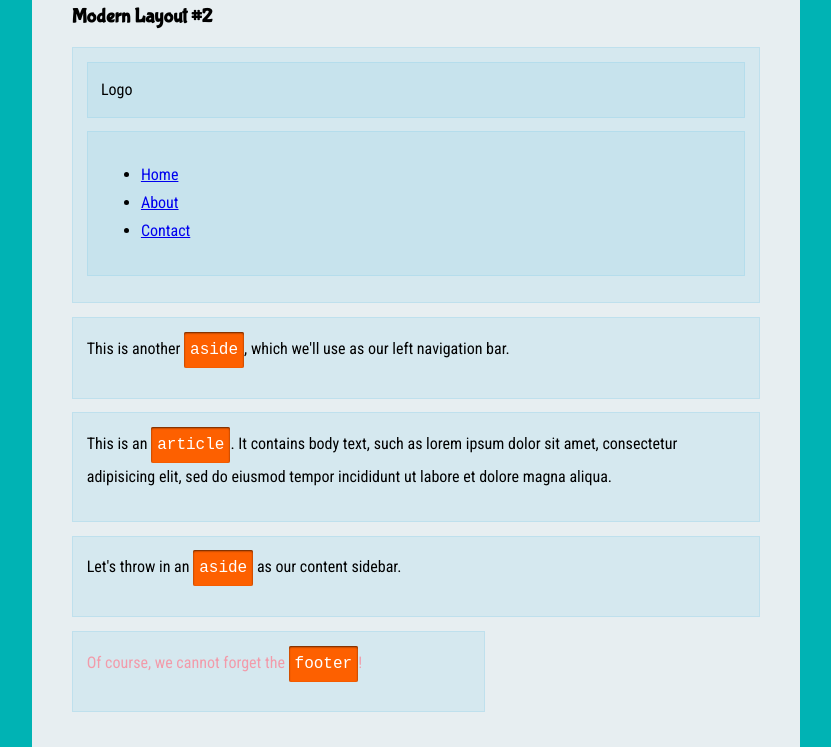
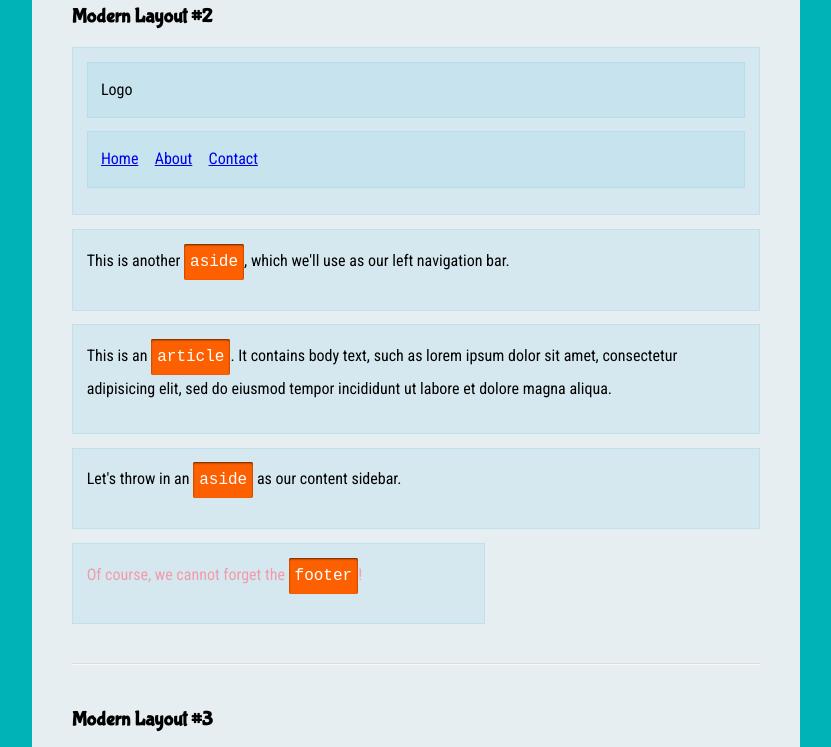
Before and after one commit to Anibalismo/CSSin30days, a plain HTML site: page 9 - Modern Layouts/index.html in a window 1280 px wide. Shown: the part 872-1619 px from the top of the page, without its empty margins (224-1055 px from the left). Drawn offline with Linux system fonts and the light colour scheme; a web font is replaced by a local one.

Commit message:
Agregué la clase ul al theme.

```diff
--- a/_theme-styles/theme.css
+++ b/_theme-styles/theme.css
@@ -441,4 +441,15 @@ code {
   box-shadow: inset 0 1px 2px #5e2400;
   display: inline-block;
 }
+
+section ul {
+  list-style: none;
+  margin: 0;
+  padding: 0;
+}
+
+section ul li {
+  display: inline-block;
+  margin: 0 2% 0 0;
+}
 /*******Esto es del día 9********/
```
